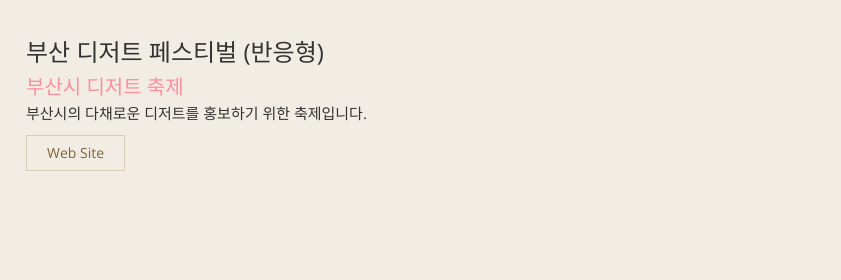
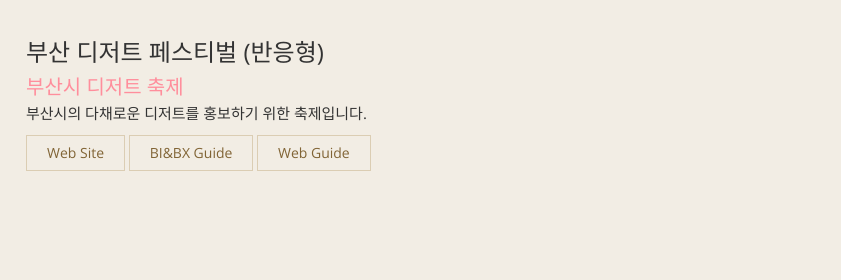
Before and after one commit to Myul-W/porfpolio, a plain HTML site: page index.html in a window 1280 px wide. Shown: the part 2100-2380 px from the top of the page, 439-1280 px from the left. Drawn offline with nearby package versions, Linux system fonts and the light colour scheme; files whose address does not match are found by name; a web font is replaced by a local one.

Commit message:
Update index.html

```diff
--- a/index.html
+++ b/index.html
@@ -174,8 +174,8 @@
 													<p>부산시의 다채로운 디저트를 홍보하기 위한 축제입니다.</p>
 													<div class="project_btn_box">
                                                         <a href="https://myul-w.github.io/busan_df/" target="_blank" class="project_btn">Web Site</a>
-													<!-- <a href="./guide/2bibx_guide/guide.html" target="_blank" class="project_btn">BI&amp;BX Guide</a> -->
-													<!-- <a href="./guide/2web_guide/guide.html" target="_blank" class="project_btn">Web Guide</a> -->
+													<a href="./guide/2bibx_guide/guide.html" target="_blank" class="project_btn">BI&amp;BX Guide</a>
+													<a href="./guide/2web_guide/guide.html" target="_blank" class="project_btn">Web Guide</a>
                                                     <!-- <a href="#" target="_blank" class="project_btn">E-Book</a> -->
 													</div>
 												</div>
```
